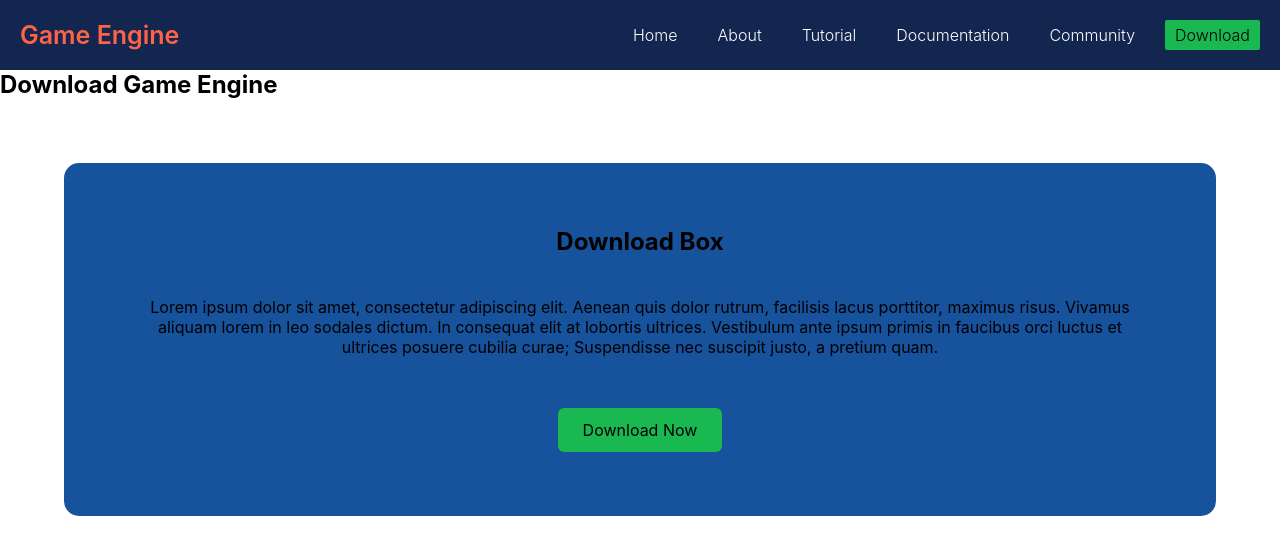
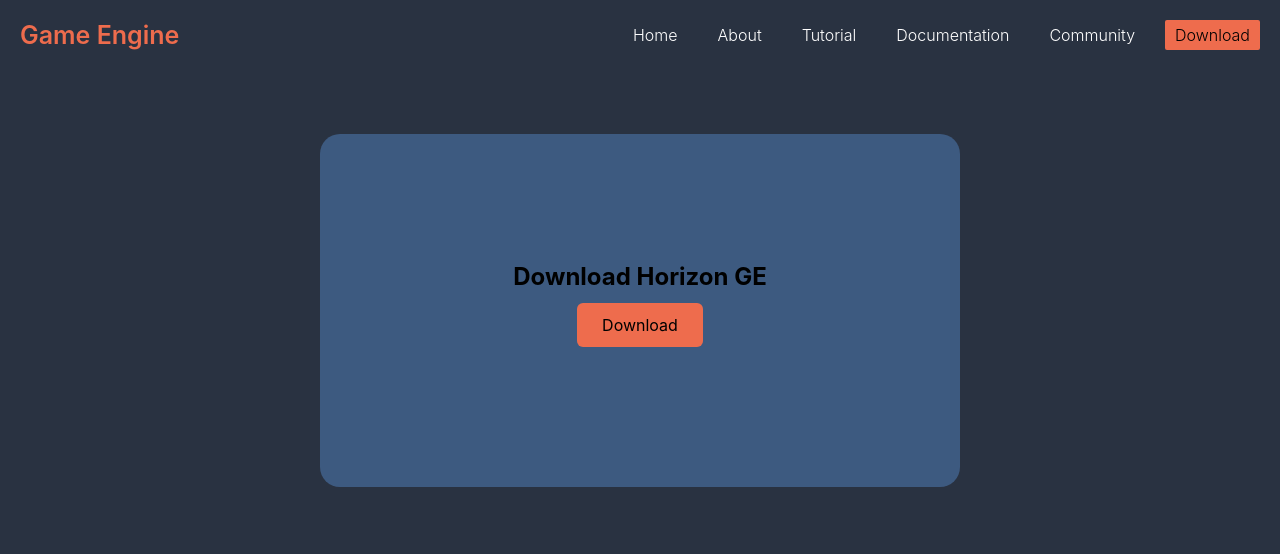
Before and after one commit to LiamANeeson/MSc-Game-Engine-Project-Website, a React (Create React App) app in the folder client/: page /download in a window 1280 px wide. Shown: the top 554 px of the page. Built offline with nearby package versions, Linux system fonts and the light colour scheme.

Commit message:
Added Colour values to Readme and changed styling to standardised color palette

```diff
--- a/client/src/Components/Navbar/Navbar.css
+++ b/client/src/Components/Navbar/Navbar.css
@@ -3,11 +3,11 @@
 }
 
 nav {
-    background: #12264f;
+    background: #293241;
     padding: 20px;
     display: flex;
     justify-content: space-between;
-    color: green;
+    color: #EE6C4D;
     position: relative;
     z-index: 99;
   }
@@ -33,11 +33,11 @@ nav {
   .logo {
     font-weight: 600;
     font-size: 25px;
-    color: tomato;
+    color: #EE6C4D;
   }
 
   .logo font {
-    color: tomato;
+    color: #EE6C4D;
   }
 
   .menu-list {
@@ -50,7 +50,7 @@ nav {
   .menu-list li:last-child a {
     font-weight: 300;
     padding: 5px 10px;
-    background-color: tomato;
+    background-color: #EE6C4D;
     transition: all 0.5s ease-in-out;
     margin-left: 20px;
     border-radius: 2px;
@@ -66,7 +66,7 @@ nav {
 
   .menu-list li a:hover,
   .menu-list li a.active {
-    background-color: #1ab851;
+    background-color: #EE6C4D;
     border-radius: 2px;
     color: #000;
     transition: all 0.5s ease-in-out;
@@ -90,7 +90,7 @@ nav {
       flex-direction: column;
       width: 100%;
       position: absolute;
-      background: rgba(0, 0, 0, 0.7);
+      background: rgba(0, 0, 0, 0.6);
       padding: 20px;
       right: 0;
       top: 64px;
--- a/client/src/Components/Sidebar/Sidebar.css
+++ b/client/src/Components/Sidebar/Sidebar.css
@@ -1,7 +1,7 @@
 .sidebar {
     height: 100vh;
     width: 30vh;
-    background-color: #12264f;
+    background-color: #293241;
 }
 
 .sidebarList {
@@ -24,7 +24,7 @@
 
 .sidebarList .row:hover {
     cursor: pointer;
-    background-color: #17529d;
+    background-color: #3D5A80;
 }
 
 .row {
@@ -42,7 +42,7 @@
 
 .row a {
     text-decoration: none;
-    color: tomato;
+    color: #EE6C4D;
     font-size: 18px;
     width: 95%;
     height: 100%;
@@ -55,76 +55,3 @@
 span {
     margin-left: 16px;
 }
-
-/* .sidebar {
-    background-color: #060b26;
-    height: 80px;
-    display: flex;
-    justify-content: start;
-    align-items: center;
-  }
-
-  .menu-bars {
-    margin-left: 2rem;
-    font-size: 2rem;
-    background: none;
-  }
-
-  .nav-menu {
-    background-color: #060b26;
-    width: 250px;
-    height: 100vh;
-    display: flex;
-    justify-content: center;
-    position: fixed;
-    top: 0;
-    left: -100%;
-    transition: 850ms;
-  }
-
-  .nav-menu.active {
-    left: 0;
-    transition: 350ms;
-  }
-
-  .nav-text {
-    display: flex;
-    justify-content: start;
-    align-items: center;
-    padding: 8px 0px 8px 16px;
-    list-style: none;
-    height: 60px;
-  }
-
-  .nav-text a {
-    text-decoration: none;
-    color: #f5f5f5;
-    font-size: 18px;
-    width: 95%;
-    height: 100%;
-    display: flex;
-    align-items: center;
-    padding: 0 16px;
-    border-radius: 4px;
-  }
-
-  .nav-text a:hover {
-    background-color: #1a83ff;
-  }
-
-  .nav-menu-items {
-    width: 100%;
-  }
-
-  .navbar-toggle {
-    background-color: #060b26;
-    width: 100%;
-    height: 80px;
-    display: flex;
-    justify-content: start;
-    align-items: center;
-  }
-
-  span {
-    margin-left: 16px;
-  } */
--- a/client/src/Pages/About/About.css
+++ b/client/src/Pages/About/About.css
@@ -1,5 +1,5 @@
 .container {
-    background-color: #12264f;
+    background-color: #293241;
     display: grid;
     grid-template-columns: 1fr;
     grid-template-areas:
@@ -14,7 +14,7 @@
 .title-header {
     grid-area: title-header;
     text-align: center;
-    background-color: #12264f;
+    background-color: #293241;
     color: #f4eb95;
     margin: 3%;
 }
@@ -22,7 +22,7 @@
 .about-box-1{
     grid-area: about-box-1;
     text-align: center;
-    background-color: #17529d;
+    background-color: #3D5A80;
     padding: 5%;
     border-radius: 20px;
     margin: 5%;
@@ -31,7 +31,7 @@
 .about-box-2{
     grid-area: about-box-2;
     text-align: center;
-    background-color: #17529d;
+    background-color: #3D5A80;
     padding: 5%;
     border-radius: 20px;
     margin: 5%;
@@ -40,14 +40,14 @@
 .about-box-3{
     grid-area: about-box-3;
     text-align: center;
-    background-color: #17529d;
+    background-color: #3D5A80;
     padding: 5%;
     border-radius: 20px;
     margin: 5%;
 }
 
 .about-btn {
-    background-color: #1ab851;;
+    background-color: #EE6C4D;
     cursor: pointer;
     border-radius: 6px;
     backface-visibility: hidden;
@@ -64,7 +64,3 @@
     text-align: center;
     font-family: -apple-system,system-ui,"Segoe UI",Roboto,"Helvetica Neue",Ubuntu,sans-serif;
 }
-
-.about-btn:hover {
-    background-color: #12903e;;
-}
--- a/client/src/Pages/Community/Community.css
+++ b/client/src/Pages/Community/Community.css
@@ -1,5 +1,5 @@
 .community-container {
-    background-color: #12264f;
+    background-color: #293241;
     display: grid;
     justify-content: center;
     text-align: center;
@@ -14,11 +14,12 @@
 
 .community-headline {
     grid-area: community-headline;
+    color: #f4eb95;
 }
 
 .ask-q-btn {
     margin-left: 50%;
-    background-color: #1ab851;;
+    background-color: #EE6C4D;
     cursor: pointer;
     border-radius: 6px;
     backface-visibility: hidden;
@@ -35,9 +36,13 @@
     font-family: -apple-system,system-ui,"Segoe UI",Roboto,"Helvetica Neue",Ubuntu,sans-serif;
 }
 
+.ask-q-btn:hover{
+    background-color: rgb(208, 81, 58);
+}
+
 .post-box-1 {
     grid-area: post-box-1;
-    background-color: #17529d;
+    background-color: #3D5A80;
     margin: 4%;
     border-radius: 10px;
     padding: 3%;
@@ -45,7 +50,7 @@
 
 .post-box-2 {
     grid-area: post-box-2;
-    background-color: #17529d;
+    background-color: #3D5A80;
     margin: 4%;
     border-radius: 10px;
     padding: 3%;
@@ -53,7 +58,7 @@
 
 .post-box-3 {
     grid-area: post-box-3;
-    background-color: #17529d;
+    background-color: #3D5A80;
     margin: 4%;
     border-radius: 10px;
     padding: 3%;
@@ -61,7 +66,7 @@
 
 .post-box-4 {
     grid-area: post-box-4;
-    background-color: #17529d;
+    background-color: #3D5A80;
     margin: 4%;
     border-radius: 10px;
     padding: 3%;
@@ -69,7 +74,7 @@
 
 .post-box-5 {
     grid-area: post-box-5;
-    background-color: #17529d;
+    background-color: #3D5A80;
     margin: 4%;
     border-radius: 10px;
     padding: 3%;
@@ -77,7 +82,7 @@
 
 .post-box-6 {
     grid-area: post-box-6;
-    background-color: #17529d;
+    background-color: #3D5A80;
     margin: 4%;
     border-radius: 10px;
     padding: 3%;
--- a/client/src/Pages/Download/Download.css
+++ b/client/src/Pages/Download/Download.css
@@ -1,24 +1,22 @@
-/* * {
-    background-color: #12264f;
-} */
+.download-container {
+    background-color: #293241;
+    display: grid;
+    grid-template-columns: 0.5fr 1fr 0.5fr;
+    grid-template-rows: 1fr 1fr 1fr;
 
-
-.download-container .download-box{
-    background-color: #17529d;
-    margin: 5%;
-    padding: 5%;
-    border-radius: 15px;
-    text-align: center;
-    justify-content: center;
 }
 
-.download-container .download-box .download-head{
-    padding-bottom: 4%;
+.download-card {
+    margin-top: 10%;;
+    padding: 20%;
+    background-color: #3D5A80;
+    grid-column: 2/2;
+    border-radius: 20px;
+    text-align: center;
 }
 
-.download-container .download-box .download-btn{
-    margin-top: 5%;
-    background-color: #1ab851;;
+.download-btn {
+    background-color: #EE6C4D;
     cursor: pointer;
     border-radius: 6px;
     backface-visibility: hidden;
@@ -27,6 +25,7 @@
     font-size: 100%;
     height: 44px;
     line-height: 1.15;
+    margin: 12px;
     outline: none;
     overflow: hidden;
     padding: 0 25px;
@@ -35,6 +34,6 @@
     font-family: -apple-system,system-ui,"Segoe UI",Roboto,"Helvetica Neue",Ubuntu,sans-serif;
 }
 
-.download-container .download-box .download-btn:hover{
-    background-color: #12903e;
+.download-btn:hover {
+    background-color: rgb(208, 81, 58);
 }
--- a/client/src/Pages/Download/Download.js
+++ b/client/src/Pages/Download/Download.js
@@ -4,18 +4,12 @@
  function Download() {
    return (
      <div className='download-container'>
-      <h2 className='title-headear'>Download Game Engine </h2>
-        <div className='download-box'>
-          <h2 className='download-head'>Download Box</h2>
-          <div className='download-image'></div>
-          <p>
-            Lorem ipsum dolor sit amet, consectetur adipiscing elit. Aenean quis dolor rutrum, facilisis lacus porttitor, maximus risus.
-            Vivamus aliquam lorem in leo sodales dictum. In consequat elit at lobortis ultrices.
-            Vestibulum ante ipsum primis in faucibus orci luctus et ultrices posuere cubilia curae; Suspendisse nec suscipit justo, a pretium quam.
-          </p>
-          <button className='download-btn'>Download Now</button>
+        <div className='download-card'>
+          <h2> Download Horizon GE</h2>
+          <button className='download-btn'>Download</button>
         </div>
      </div>
+
    )
  }
 
--- a/client/src/Pages/Home/Home.css
+++ b/client/src/Pages/Home/Home.css
@@ -1,5 +1,5 @@
 .homePage-container {
-    background-color: #17529d;
+    background-color: #293241;
     display: grid;
     grid-template-rows: 2fr 1fr 1fr 0.55fr;
     justify-content: center;
@@ -17,7 +17,7 @@
 
 .headline-text {
     color: #f4eb95;
-    background-color: #12264f;
+    background-color: #293241 ;
     display: grid;;
     font-weight: bold;
     padding: 3%;
@@ -29,7 +29,7 @@
 }
 
 .head-btn {
-    background-color: tomato;
+    background-color: #EE6C4D;
     cursor: pointer;
     border-radius: 6px;
     backface-visibility: hidden;
@@ -53,26 +53,26 @@
 
 .home-box-1{
     grid-area: home-box-1;
-    background-color: #12264f;
+    background-color: #3D5A80;
     margin: 2%;
     border-radius: 10px;
 }
 .home-box-2{
     grid-area: home-box-2;
-    background-color: #12264f;
+    background-color: #3D5A80;
     margin: 2%;
     border-radius: 10px;
 }
 .home-box-3{
     grid-area: home-box-3;
     height: auto;
-    background-color: #12264f;
+    background-color: #3D5A80;
     margin: 2%;
     border-radius: 10px;
 }
 .home-box-4{
     grid-area: home-box-4;
-    background-color: #12264f;
+    background-color: #3D5A80;
     margin: 2%;
     border-radius: 10px;
 }
@@ -83,23 +83,23 @@
 }
 
 .homePage-container .home-box-1 .image-1 {
-    background-color: aqua;
+    /* background-color: aqua; */
     height: 60%;
 }
 
 .homePage-container .home-box-2 .image-2 {
-    background-color: aqua;
+    /* background-color: aqua; */
     height: 60%;
 }
 
 .homePage-container .home-box-3 .image-3 {
-    background-color: aqua;
+    /* background-color: aqua; */
     height: 60%;
 
 }
 
 .homePage-container .home-box-4 .image-4 {
-    background-color: aqua;
+    /* background-color: ; */
     height: 60%;
 }
 
```
